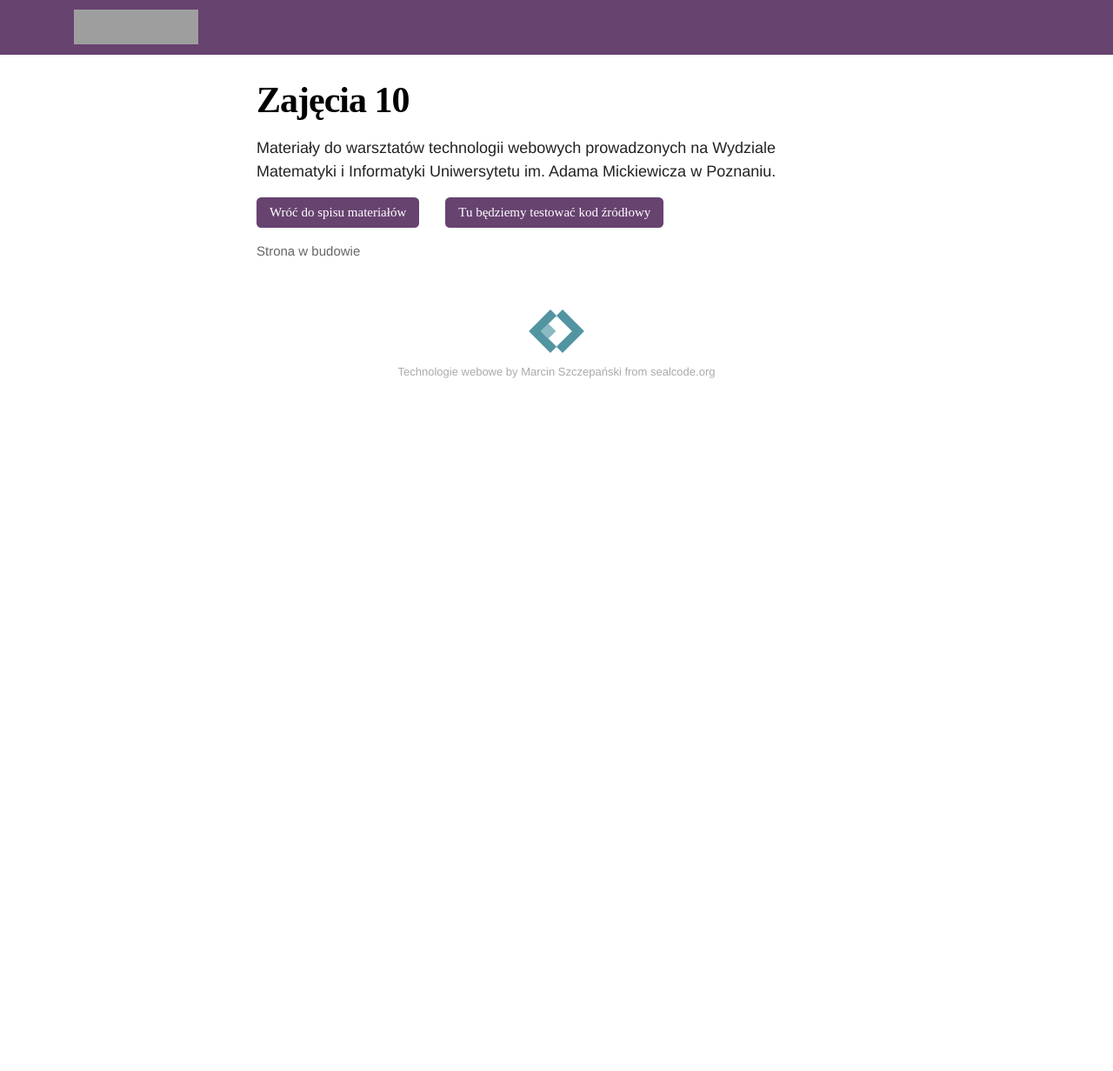
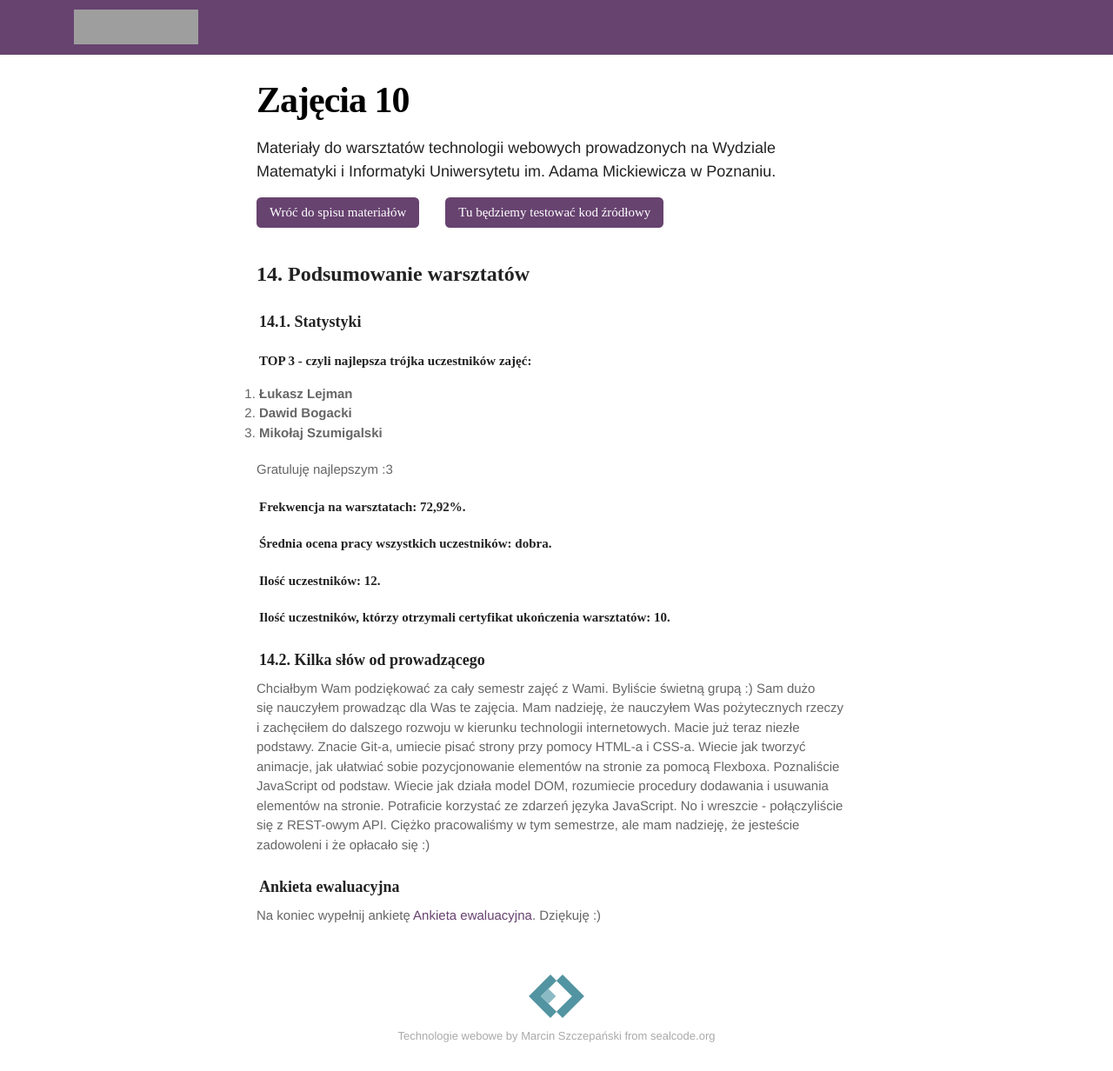
Before and after one commit to marcin-szczepanski/TWE, a Jekyll site: the page built from zajecia/1B/zaj10.md, in a window 1280 px wide. Shown: the whole page at 87% size. Built offline with Jekyll 4.4.1, drawn with Linux system fonts in a browser that asks for light colours; some web fonts are replaced; before the commit the page ends 900 px from its top, so only the background shows below that; grey boxes are pictures that could not be loaded.

Commit message:
Add zaj10

```diff
--- a/zajecia/1B/zaj10.md
+++ b/zajecia/1B/zaj10.md
@@ -9,4 +9,32 @@ layout: default
 	<div style="clear: both;"></div>
 </div>
 
-Strona w budowie
+## 14. Podsumowanie warsztatów
+
+### 14.1. Statystyki
+
+#### TOP 3 - czyli najlepsza trójka uczestników zajęć:
+
+1. **Łukasz Lejman**
+2. **Dawid Bogacki**
+3. **Mikołaj Szumigalski**
+
+Gratuluję najlepszym :3
+
+#### Frekwencja na warsztatach: **72,92%**.
+
+#### Średnia ocena pracy wszystkich uczestników: **dobra**.
+
+#### Ilość uczestników: **12**.
+
+#### Ilość uczestników, którzy otrzymali certyfikat ukończenia warsztatów: **10**.
+
+
+### 14.2. Kilka słów od prowadzącego
+
+Chciałbym Wam podziękować za&nbsp;cały semestr zajęć z&nbsp;Wami. Byliście świetną grupą :) Sam dużo się&nbsp;nauczyłem prowadząc dla&nbsp;Was te&nbsp;zajęcia. Mam nadzieję, że&nbsp;nauczyłem Was pożytecznych rzeczy i&nbsp;zachęciłem do dalszego rozwoju w kierunku technologii internetowych. Macie już teraz niezłe podstawy. Znacie Git-a, umiecie pisać strony przy pomocy HTML-a i&nbsp;CSS-a. Wiecie jak tworzyć animacje, jak ułatwiać sobie pozycjonowanie elementów na&nbsp;stronie za&nbsp;pomocą Flexboxa. Poznaliście JavaScript od&nbsp;podstaw. Wiecie jak&nbsp;działa model DOM, rozumiecie procedury dodawania i&nbsp;usuwania elementów na&nbsp;stronie. Potraficie korzystać ze&nbsp;zdarzeń języka JavaScript. No&nbsp;i&nbsp;wreszcie - połączyliście się z REST-owym API. Ciężko pracowaliśmy w tym semestrze, ale mam nadzieję, że jesteście zadowoleni i że opłacało się :)
+
+
+### Ankieta ewaluacyjna
+
+Na koniec wypełnij ankietę <a href="https://szczepanskimarcin.typeform.com/to/jSYvT4" target="blank">Ankieta ewaluacyjna</a>. Dziękuję :)
```
